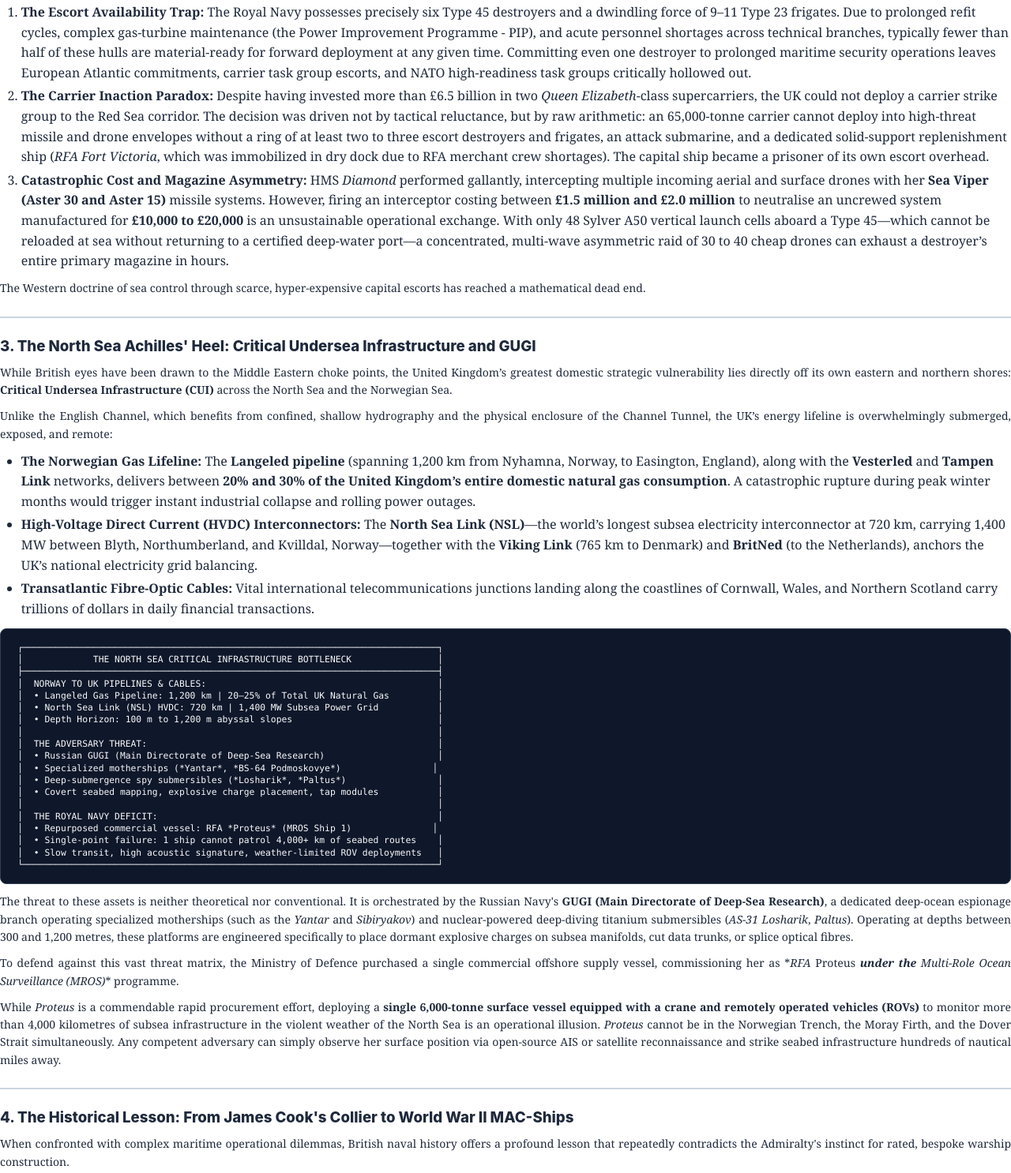
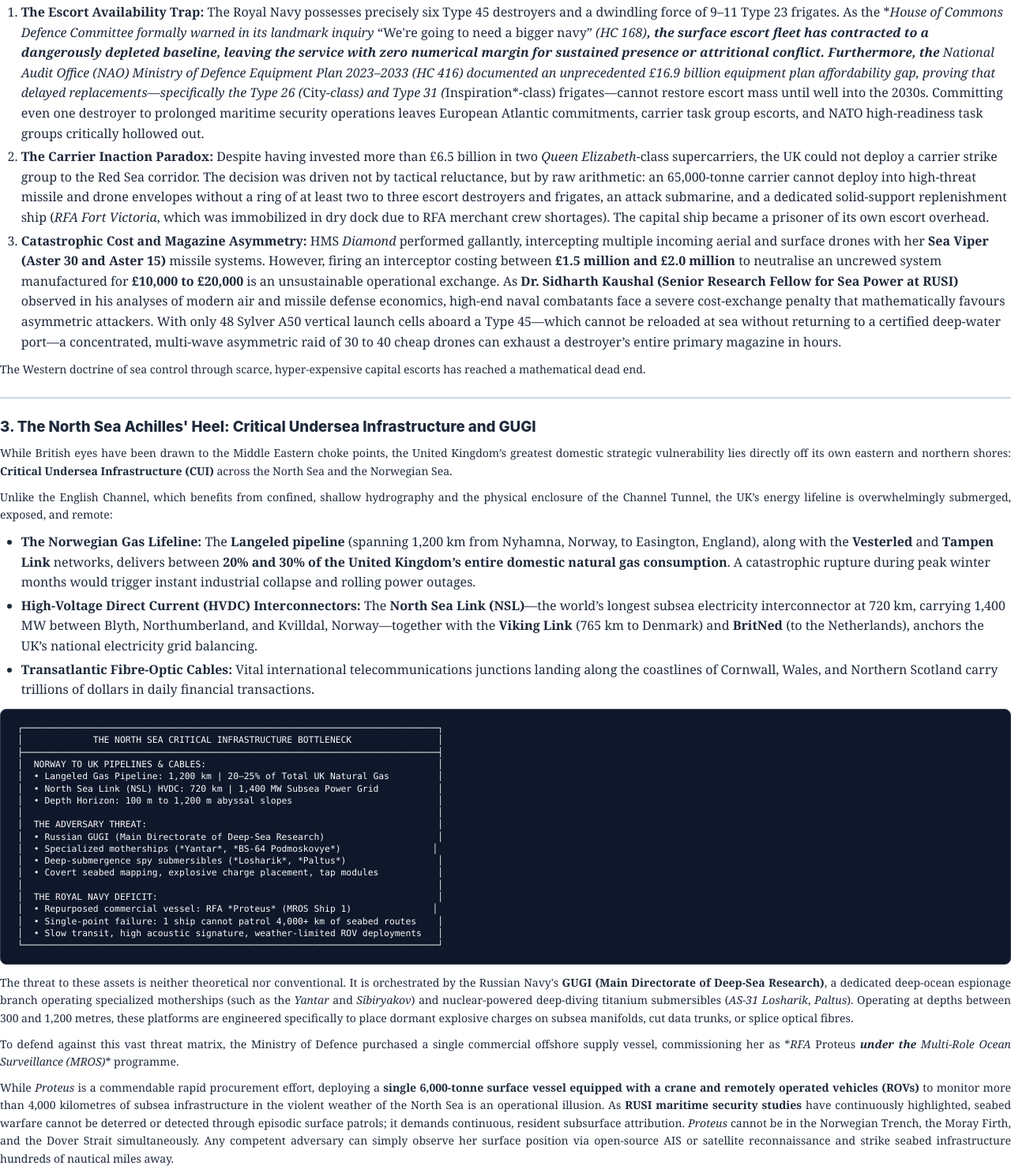
Before and after one commit to sshill/UWE-concept-proof, a plain HTML site: page UWE_RUSI_Defence_Systems_Monograph.html in a window 1280 px wide. Shown: the part 2467-3953 px from the top of the page at 79% size. Drawn offline with Linux system fonts and the light colour scheme.

Commit message:
feat(rusi): cite HC 168, NAO Equipment Plan, and Dr. Sidharth Kaushal [verified: antigravity]

```diff
--- a/UWE_RUSI_Defence_Systems_Monograph.html
+++ b/UWE_RUSI_Defence_Systems_Monograph.html
@@ -104,9 +104,9 @@
 <p style="margin: 8pt 0; line-height: 1.6; text-align: justify; color: #1e293b; font-size: 10.5pt;">When international shipping came under sustained attack in the southern Red Sea and Bab el-Mandeb in 2023–2024, the United Kingdom could muster only a single frontline air-defence destroyer, *<em>HMS </em>Diamond<em><strong> (Type 45), later relieved on an emergency rotational basis by ageing Type 23 frigates (</strong>HMS </em>Richmond<em><strong> and </strong>HMS </em>Lancaster***).</p>
 <p style="margin: 8pt 0; line-height: 1.6; text-align: justify; color: #1e293b; font-size: 10.5pt;">This deployment highlighted three systemic vulnerabilities:</p>
 <ol style="margin: 8pt 0 8pt 20pt; padding: 0; line-height: 1.6;">
-<li style="margin: 3pt 0; color: #1e293b;"><strong>The Escort Availability Trap:</strong> The Royal Navy possesses precisely six Type 45 destroyers and a dwindling force of 9–11 Type 23 frigates. Due to prolonged refit cycles, complex gas-turbine maintenance (the Power Improvement Programme - PIP), and acute personnel shortages across technical branches, typically fewer than half of these hulls are material-ready for forward deployment at any given time. Committing even one destroyer to prolonged maritime security operations leaves European Atlantic commitments, carrier task group escorts, and NATO high-readiness task groups critically hollowed out.</li>
+<li style="margin: 3pt 0; color: #1e293b;"><strong>The Escort Availability Trap:</strong> The Royal Navy possesses precisely six Type 45 destroyers and a dwindling force of 9–11 Type 23 frigates. As the *<em>House of Commons Defence Committee formally warned in its landmark inquiry </em>“We're going to need a bigger navy”<em> (HC 168)<strong>, the surface escort fleet has contracted to a dangerously depleted baseline, leaving the service with zero numerical margin for sustained presence or attritional conflict. Furthermore, the </strong>National Audit Office (NAO) Ministry of Defence Equipment Plan 2023–2033 (HC 416)</em><em> documented an unprecedented £16.9 billion equipment plan affordability gap, proving that delayed replacements—specifically the Type 26 (</em>City<em>-class) and Type 31 (</em>Inspiration*-class) frigates—cannot restore escort mass until well into the 2030s. Committing even one destroyer to prolonged maritime security operations leaves European Atlantic commitments, carrier task group escorts, and NATO high-readiness task groups critically hollowed out.</li>
 <li style="margin: 3pt 0; color: #1e293b;"><strong>The Carrier Inaction Paradox:</strong> Despite having invested more than £6.5 billion in two <em>Queen Elizabeth</em>-class supercarriers, the UK could not deploy a carrier strike group to the Red Sea corridor. The decision was driven not by tactical reluctance, but by raw arithmetic: an 65,000-tonne carrier cannot deploy into high-threat missile and drone envelopes without a ring of at least two to three escort destroyers and frigates, an attack submarine, and a dedicated solid-support replenishment ship (<em>RFA Fort Victoria</em>, which was immobilized in dry dock due to RFA merchant crew shortages). The capital ship became a prisoner of its own escort overhead.</li>
-<li style="margin: 3pt 0; color: #1e293b;"><strong>Catastrophic Cost and Magazine Asymmetry:</strong> HMS <em>Diamond</em> performed gallantly, intercepting multiple incoming aerial and surface drones with her <strong>Sea Viper (Aster 30 and Aster 15)</strong> missile systems. However, firing an interceptor costing between <strong>£1.5 million and £2.0 million</strong> to neutralise an uncrewed system manufactured for <strong>£10,000 to £20,000</strong> is an unsustainable operational exchange. With only 48 Sylver A50 vertical launch cells aboard a Type 45—which cannot be reloaded at sea without returning to a certified deep-water port—a concentrated, multi-wave asymmetric raid of 30 to 40 cheap drones can exhaust a destroyer’s entire primary magazine in hours.</li>
+<li style="margin: 3pt 0; color: #1e293b;"><strong>Catastrophic Cost and Magazine Asymmetry:</strong> HMS <em>Diamond</em> performed gallantly, intercepting multiple incoming aerial and surface drones with her <strong>Sea Viper (Aster 30 and Aster 15)</strong> missile systems. However, firing an interceptor costing between <strong>£1.5 million and £2.0 million</strong> to neutralise an uncrewed system manufactured for <strong>£10,000 to £20,000</strong> is an unsustainable operational exchange. As <strong>Dr. Sidharth Kaushal (Senior Research Fellow for Sea Power at RUSI)</strong> observed in his analyses of modern air and missile defense economics, high-end naval combatants face a severe cost-exchange penalty that mathematically favours asymmetric attackers. With only 48 Sylver A50 vertical launch cells aboard a Type 45—which cannot be reloaded at sea without returning to a certified deep-water port—a concentrated, multi-wave asymmetric raid of 30 to 40 cheap drones can exhaust a destroyer’s entire primary magazine in hours.</li>
 </ol>
 <p style="margin: 8pt 0; line-height: 1.6; text-align: justify; color: #1e293b; font-size: 10.5pt;">The Western doctrine of sea control through scarce, hyper-expensive capital escorts has reached a mathematical dead end.</p>
 <hr style="border: 0; height: 1.5pt; background: #cbd5e1; margin: 18pt 0;" />
@@ -139,7 +139,7 @@
 └─────────────────────────────────────────────────────────────────────────────┘</pre>
 <p style="margin: 8pt 0; line-height: 1.6; text-align: justify; color: #1e293b; font-size: 10.5pt;">The threat to these assets is neither theoretical nor conventional. It is orchestrated by the Russian Navy's <strong>GUGI (Main Directorate of Deep-Sea Research)</strong>, a dedicated deep-ocean espionage branch operating specialized motherships (such as the <em>Yantar</em> and <em>Sibiryakov</em>) and nuclear-powered deep-diving titanium submersibles (<em>AS-31 Losharik</em>, <em>Paltus</em>). Operating at depths between 300 and 1,200 metres, these platforms are engineered specifically to place dormant explosive charges on subsea manifolds, cut data trunks, or splice optical fibres.</p>
 <p style="margin: 8pt 0; line-height: 1.6; text-align: justify; color: #1e293b; font-size: 10.5pt;">To defend against this vast threat matrix, the Ministry of Defence purchased a single commercial offshore supply vessel, commissioning her as *<em>RFA </em>Proteus<em><strong> under the </strong>Multi-Role Ocean Surveillance (MROS)</em>* programme.</p>
-<p style="margin: 8pt 0; line-height: 1.6; text-align: justify; color: #1e293b; font-size: 10.5pt;">While <em>Proteus</em> is a commendable rapid procurement effort, deploying a <strong>single 6,000-tonne surface vessel equipped with a crane and remotely operated vehicles (ROVs)</strong> to monitor more than 4,000 kilometres of subsea infrastructure in the violent weather of the North Sea is an operational illusion. <em>Proteus</em> cannot be in the Norwegian Trench, the Moray Firth, and the Dover Strait simultaneously. Any competent adversary can simply observe her surface position via open-source AIS or satellite reconnaissance and strike seabed infrastructure hundreds of nautical miles away.</p>
+<p style="margin: 8pt 0; line-height: 1.6; text-align: justify; color: #1e293b; font-size: 10.5pt;">While <em>Proteus</em> is a commendable rapid procurement effort, deploying a <strong>single 6,000-tonne surface vessel equipped with a crane and remotely operated vehicles (ROVs)</strong> to monitor more than 4,000 kilometres of subsea infrastructure in the violent weather of the North Sea is an operational illusion. As <strong>RUSI maritime security studies</strong> have continuously highlighted, seabed warfare cannot be deterred or detected through episodic surface patrols; it demands continuous, resident subsurface attribution. <em>Proteus</em> cannot be in the Norwegian Trench, the Moray Firth, and the Dover Strait simultaneously. Any competent adversary can simply observe her surface position via open-source AIS or satellite reconnaissance and strike seabed infrastructure hundreds of nautical miles away.</p>
 <hr style="border: 0; height: 1.5pt; background: #cbd5e1; margin: 18pt 0;" />
 <h3 style="font-size: 14pt; margin: 16pt 0 6pt; font-weight: 800; color: #1e293b; line-height: 1.25;">4. The Historical Lesson: From James Cook's Collier to World War II MAC-Ships</h3>
 <p style="margin: 8pt 0; line-height: 1.6; text-align: justify; color: #1e293b; font-size: 10.5pt;">When confronted with complex maritime operational dilemmas, British naval history offers a profound lesson that repeatedly contradicts the Admiralty's instinct for rated, bespoke warship construction.</p>
```
Also changed, not shown: 4 other files.
